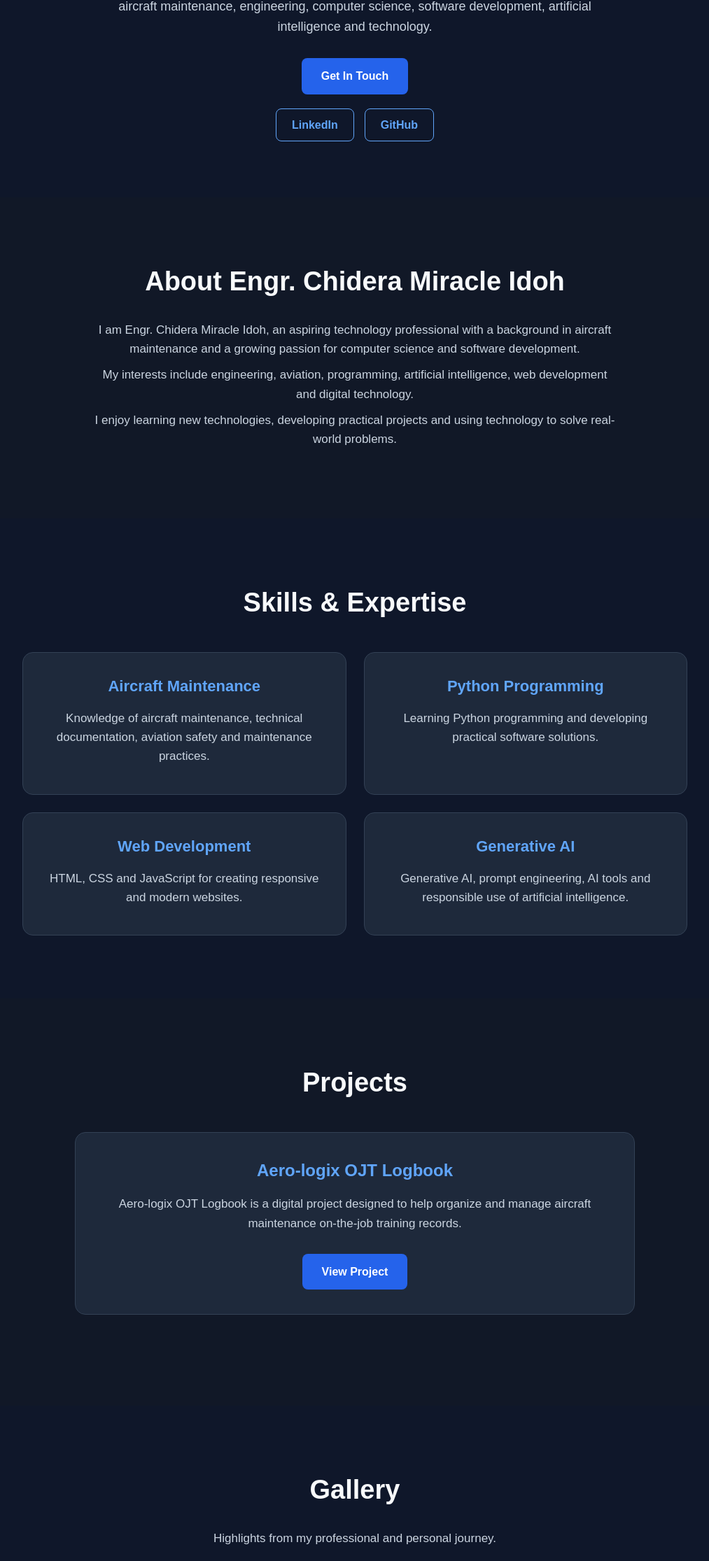
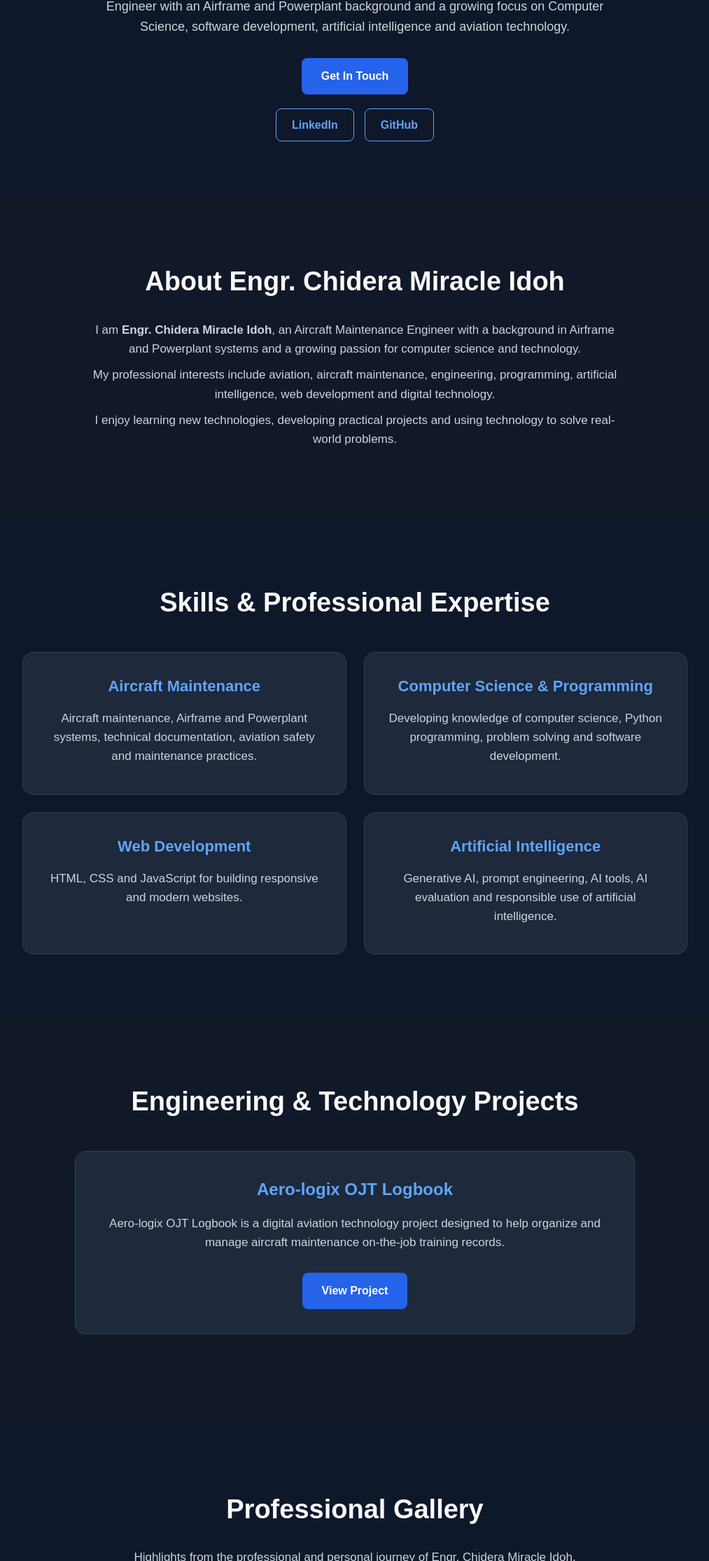
Before and after one commit to idochidera-lab/MY-FIRST-WEB, a plain HTML site: page index.html in a window 1280 px wide. Shown: the part 569-2800 px from the top of the page at 70% size, without its empty margins (133-1146 px from the left). Drawn offline with Linux system fonts and the light colour scheme.

Commit message:
Update index.html
Improve

```diff
--- a/index.html
+++ b/index.html
@@ -7,16 +7,16 @@
 
     <meta name="viewport" content="width=device-width, initial-scale=1.0">
 
-    <title>Engr. Chidera Miracle Idoh | Aircraft Maintenance & Technology</title>
+    <title>Engr. Chidera Miracle Idoh | Aircraft Maintenance Engineer & Technology Professional</title>
 
     <meta
         name="description"
-        content="Official portfolio of Engr. Chidera Miracle Idoh, an aircraft maintenance professional and computer science student interested in technology, software development, artificial intelligence and engineering."
+        content="Official website of Engr. Chidera Miracle Idoh, an Aircraft Maintenance Engineer specializing in Airframe & Powerplant, with interests in Computer Science, software development, artificial intelligence and aviation technology."
     >
 
     <meta
         name="keywords"
-        content="Engr. Chidera Miracle Idoh, Chidera Miracle Idoh, Engr Chidera, Chidera Idoh, aircraft maintenance, computer science, software development, Python, web development, artificial intelligence, Nigeria"
+        content="Engr. Chidera Miracle Idoh, Chidera Miracle Idoh, Engr Chidera, Chidera Idoh, Aircraft Maintenance Engineer, Aircraft Maintenance Engineering, Airframe and Powerplant, A&P, Aviation Technology, Computer Science, Software Development, Web Development, Python, Artificial Intelligence, Generative AI, Nigeria"
     >
 
     <meta
@@ -24,16 +24,19 @@
         content="Engr. Chidera Miracle Idoh"
     >
 
+    <meta
+        name="robots"
+        content="index, follow, max-image-preview:large"
+    >
+
     <!-- Google Search Console Verification -->
+
     <meta
         name="google-site-verification"
         content="Y9NlfKC01hoTwZH9EoTPSYuagkIFfLq4UemDuY4T1kU"
     >
 
-    <meta
-        name="robots"
-        content="index, follow"
-    >
+    <!-- Canonical URL -->
 
     <link
         rel="canonical"
@@ -41,21 +44,21 @@
     >
 
 
-    <!-- Social Media Preview -->
+    <!-- Open Graph / Facebook / LinkedIn -->
+
+    <meta
+        property="og:type"
+        content="website"
+    >
 
     <meta
         property="og:title"
-        content="Engr. Chidera Miracle Idoh | Professional Portfolio"
+        content="Engr. Chidera Miracle Idoh | Aircraft Maintenance Engineer & Technology Professional"
     >
 
     <meta
         property="og:description"
-        content="Explore the professional portfolio, projects, skills and services of Engr. Chidera Miracle Idoh."
-    >
-
-    <meta
-        property="og:type"
-        content="website"
+        content="Official professional portfolio of Engr. Chidera Miracle Idoh — Aircraft Maintenance Engineer, Airframe & Powerplant professional and technology professional."
     >
 
     <meta
@@ -64,7 +67,40 @@
     >
 
     <meta
+        property="og:site_name"
+        content="Engr. Chidera Miracle Idoh"
+    >
+
+    <meta
         property="og:image"
+        content="https://idochidera-lab.github.io/MY-FIRST-WEB/FB_IMG_1777203770579.jpg"
+    >
+
+    <meta
+        property="og:image:alt"
+        content="Engr. Chidera Miracle Idoh"
+    >
+
+
+    <!-- X / Twitter -->
+
+    <meta
+        name="twitter:card"
+        content="summary_large_image"
+    >
+
+    <meta
+        name="twitter:title"
+        content="Engr. Chidera Miracle Idoh | Aircraft Maintenance & Technology"
+    >
+
+    <meta
+        name="twitter:description"
+        content="Official professional website of Engr. Chidera Miracle Idoh, Aircraft Maintenance Engineer and technology professional."
+    >
+
+    <meta
+        name="twitter:image"
         content="https://idochidera-lab.github.io/MY-FIRST-WEB/FB_IMG_1777203770579.jpg"
     >
 
@@ -76,6 +112,51 @@
         type="image/jpeg"
         href="FB_IMG_1777203770579.jpg"
     >
+
+
+    <!-- Person Structured Data -->
+
+    <script type="application/ld+json">
+    {
+        "@context": "https://schema.org",
+        "@type": "Person",
+        "name": "Chidera Miracle Idoh",
+        "honorificPrefix": "Engr.",
+        "url": "https://idochidera-lab.github.io/MY-FIRST-WEB/",
+        "image": "https://idochidera-lab.github.io/MY-FIRST-WEB/FB_IMG_1777203770579.jpg",
+        "jobTitle": "Aircraft Maintenance Engineer",
+        "description": "Aircraft Maintenance Engineer specializing in Airframe and Powerplant with interests in Computer Science, software development, artificial intelligence and aviation technology.",
+        "sameAs": [
+            "https://www.linkedin.com/in/chidera-miracle-idoh-7a8575384/",
+            "https://github.com/idochidera-lab"
+        ],
+        "knowsAbout": [
+            "Aircraft Maintenance",
+            "Airframe and Powerplant",
+            "Aviation Technology",
+            "Computer Science",
+            "Software Development",
+            "Web Development",
+            "Python",
+            "Artificial Intelligence",
+            "Generative AI",
+            "Technical Documentation"
+        ]
+    }
+    </script>
+
+
+    <!-- Website Structured Data -->
+
+    <script type="application/ld+json">
+    {
+        "@context": "https://schema.org",
+        "@type": "WebSite",
+        "name": "Engr. Chidera Miracle Idoh",
+        "alternateName": "Chidera Miracle Idoh",
+        "url": "https://idochidera-lab.github.io/MY-FIRST-WEB/"
+    }
+    </script>
 
 
     <!-- CSS -->
@@ -93,7 +174,7 @@
 
     <!-- Navigation -->
 
-    <nav>
+    <nav aria-label="Main navigation">
 
         <div class="logo">
             Engr. Chidera
@@ -120,18 +201,21 @@
     </nav>
 
 
-
-    <!-- Hero Section -->
+    <!-- Main Content -->
 
     <main>
+
+
+        <!-- Hero Section -->
 
         <section id="home" class="hero">
 
             <img
                 src="FB_IMG_1777203770579.jpg"
-                alt="Engr. Chidera Miracle Idoh"
+                alt="Engr. Chidera Miracle Idoh, Aircraft Maintenance Engineer"
                 class="profile-photo"
                 loading="eager"
+                fetchpriority="high"
             >
 
 
@@ -141,16 +225,17 @@
 
 
             <h2>
-                Aircraft Maintenance • Computer Science • Technology
+                Aircraft Maintenance Engineer • Airframe & Powerplant • Technology
             </h2>
 
 
             <p>
-                Welcome to the official portfolio of
-                <strong>Engr. Chidera Miracle Idoh</strong>.
-                I am passionate about aircraft maintenance,
-                engineering, computer science, software development,
-                artificial intelligence and technology.
+                Welcome to the official website of
+                <strong>Engr. Chidera Miracle Idoh</strong>,
+                an Aircraft Maintenance Engineer with an Airframe
+                and Powerplant background and a growing focus on
+                Computer Science, software development, artificial
+                intelligence and aviation technology.
             </p>
 
 
@@ -169,6 +254,7 @@
                     target="_blank"
                     rel="noopener noreferrer"
                     class="social-button"
+                    aria-label="Visit Engr. Chidera Miracle Idoh on LinkedIn"
                 >
                     LinkedIn
                 </a>
@@ -179,6 +265,7 @@
                     target="_blank"
                     rel="noopener noreferrer"
                     class="social-button"
+                    aria-label="Visit Engr. Chidera Miracle Idoh on GitHub"
                 >
                     GitHub
                 </a>
@@ -188,8 +275,7 @@
         </section>
 
 
-
-        <!-- About -->
+        <!-- About Section -->
 
         <section id="about">
 
@@ -199,17 +285,18 @@
 
 
             <p>
-                I am Engr. Chidera Miracle Idoh, an aspiring
-                technology professional with a background in
-                aircraft maintenance and a growing passion for
-                computer science and software development.
+                I am <strong>Engr. Chidera Miracle Idoh</strong>,
+                an Aircraft Maintenance Engineer with a background
+                in Airframe and Powerplant systems and a growing
+                passion for computer science and technology.
             </p>
 
 
             <p>
-                My interests include engineering, aviation,
-                programming, artificial intelligence, web
-                development and digital technology.
+                My professional interests include aviation,
+                aircraft maintenance, engineering, programming,
+                artificial intelligence, web development and
+                digital technology.
             </p>
 
 
@@ -222,13 +309,12 @@
         </section>
 
 
-
-        <!-- Skills -->
+        <!-- Skills Section -->
 
         <section id="skills">
 
             <h2>
-                Skills & Expertise
+                Skills & Professional Expertise
             </h2>
 
 
@@ -242,9 +328,9 @@
                     </h3>
 
                     <p>
-                        Knowledge of aircraft maintenance,
-                        technical documentation, aviation safety
-                        and maintenance practices.
+                        Aircraft maintenance, Airframe and Powerplant
+                        systems, technical documentation, aviation
+                        safety and maintenance practices.
                     </p>
 
                 </div>
@@ -253,12 +339,13 @@
                 <div class="skill-card">
 
                     <h3>
-                        Python Programming
+                        Computer Science & Programming
                     </h3>
 
                     <p>
-                        Learning Python programming and developing
-                        practical software solutions.
+                        Developing knowledge of computer science,
+                        Python programming, problem solving and
+                        software development.
                     </p>
 
                 </div>
@@ -271,7 +358,7 @@
                     </h3>
 
                     <p>
-                        HTML, CSS and JavaScript for creating
+                        HTML, CSS and JavaScript for building
                         responsive and modern websites.
                     </p>
 
@@ -281,13 +368,13 @@
                 <div class="skill-card">
 
                     <h3>
-                        Generative AI
+                        Artificial Intelligence
                     </h3>
 
                     <p>
                         Generative AI, prompt engineering,
-                        AI tools and responsible use of
-                        artificial intelligence.
+                        AI tools, AI evaluation and responsible
+                        use of artificial intelligence.
                     </p>
 
                 </div>
@@ -297,13 +384,12 @@
         </section>
 
 
-
-        <!-- Projects -->
+        <!-- Projects Section -->
 
         <section id="projects">
 
             <h2>
-                Projects
+                Engineering & Technology Projects
             </h2>
 
 
@@ -315,9 +401,10 @@
 
 
                 <p>
-                    Aero-logix OJT Logbook is a digital project
-                    designed to help organize and manage aircraft
-                    maintenance on-the-job training records.
+                    Aero-logix OJT Logbook is a digital aviation
+                    technology project designed to help organize
+                    and manage aircraft maintenance on-the-job
+                    training records.
                 </p>
 
 
@@ -335,18 +422,18 @@
         </section>
 
 
-
-        <!-- Gallery -->
+        <!-- Gallery Section -->
 
         <section id="gallery">
 
             <h2>
-                Gallery
+                Professional Gallery
             </h2>
 
 
             <p>
-                Highlights from my professional and personal journey.
+                Highlights from the professional and personal
+                journey of Engr. Chidera Miracle Idoh.
             </p>
 
 
@@ -376,21 +463,21 @@
 
                 <img
                     src="IMG-20260209-WA0013.jpg"
-                    alt="Chidera Idoh"
+                    alt="Chidera Miracle Idoh"
                     loading="lazy"
                 >
 
 
                 <img
                     src="IMG-20260215-WA0034.jpg"
-                    alt="Engr. Chidera"
+                    alt="Engr. Chidera Miracle Idoh"
                     loading="lazy"
                 >
 
 
                 <img
                     src="Snapchat-1585341465.jpg"
-                    alt="Chidera Miracle"
+                    alt="Chidera Miracle Idoh"
                     loading="lazy"
                 >
 
@@ -406,13 +493,12 @@
         </section>
 
 
-
-        <!-- Services -->
+        <!-- Services Section -->
 
         <section id="services">
 
             <h2>
-                Services
+                Professional Services
             </h2>
 
 
@@ -466,8 +552,7 @@
         </section>
 
 
-
-        <!-- Contact -->
+        <!-- Contact Section -->
 
         <section id="contact">
 
@@ -478,12 +563,12 @@
 
             <p>
                 Interested in working together, discussing
-                a project or connecting professionally?
+                a technology project or connecting
+                professionally?
             </p>
 
 
             <p>
-
                 Email:
 
                 <a
@@ -507,7 +592,6 @@
     </main>
 
 
-
     <!-- Footer -->
 
     <footer>
```
